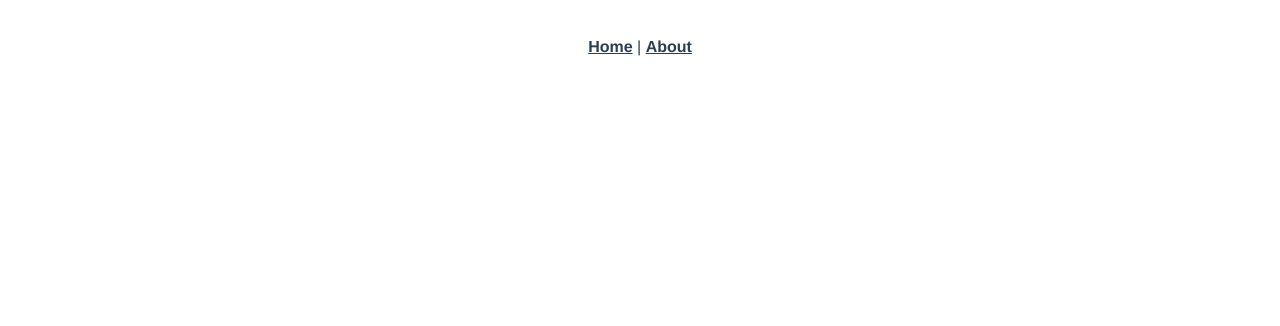
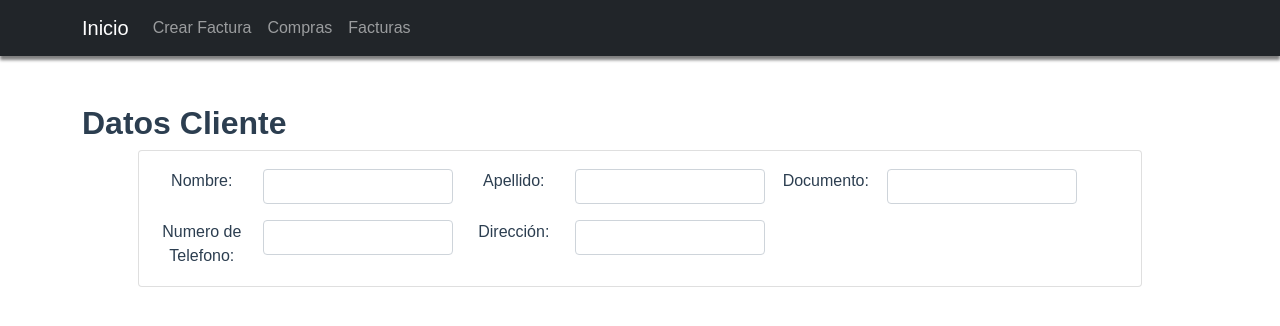
Before and after one commit to julianNot/electronicsDigital, a Vue app: page /create in a window 1280 px wide. Before the commit this address had no page. Shown: the top 326 px of the page. Built offline with nearby package versions, Linux system fonts and the light colour scheme.

Commit message:
definicion de fuentes, font-size y navbar

```diff
--- a/package.json
+++ b/package.json
@@ -8,6 +8,7 @@
     "lint": "vue-cli-service lint"
   },
   "dependencies": {
+    "bootstrap": "^5.1.3",
     "core-js": "^3.6.5",
     "vue": "^3.0.0",
     "vue-router": "^4.0.0-0",
--- a/src/App.vue
+++ b/src/App.vue
@@ -1,14 +1,22 @@
 <template>
-  <div id="nav">
-    <router-link to="/">Home</router-link> |
-    <router-link to="/about">About</router-link>
-  </div>
+  <Navbar/>
   <router-view/>
 </template>
 
+<script>
+import Navbar from '@/components/Navbar.vue';
+
+export default {
+  components : {
+    Navbar,
+  }
+
+}
+</script>
+
 <style>
 #app {
-  font-family: Avenir, Helvetica, Arial, sans-serif;
+  font-family: "DM Sans", sans-serif;
   -webkit-font-smoothing: antialiased;
   -moz-osx-font-smoothing: grayscale;
   text-align: center;
@@ -24,7 +32,7 @@
   color: #2c3e50;
 }
 
-#nav a.router-link-exact-active {
+.nav a.router-link-exact-active {
   color: #42b983;
 }
 </style>
--- /dev/null
+++ b/src/components/Navbar.vue
@@ -0,0 +1,64 @@
+<template>
+  <header>
+    <nav class="navbar navbar-expand-lg navbar-dark bg-dark">
+    <div class="container-fluid container">
+      <router-link class="navbar-brand" to="/" @click="cleanActivates">Inicio</router-link>
+      <button class="navbar-toggler" type="button" data-bs-toggle="collapse" data-bs-target="#navbarNavDropdown" aria-controls="navbarNavDropdown" aria-expanded="false" aria-label="Toggle navigation">
+        <span class="navbar-toggler-icon"></span>
+      </button>
+      <div class="collapse navbar-collapse" id="navbarNavDropdown">
+        <ul class="navbar-nav">
+          <li class="nav-item">
+            <router-link class="nav-link" :class="activeCreate" @click="changeStateLink(1)" to="/create">Crear Factura</router-link>
+          </li>
+          <li class="nav-item">
+            <router-link class="nav-link" :class="activeBuy" @click="changeStateLink(2)" to="/">Compras</router-link>
+          </li>
+          <li class="nav-item">
+            <router-link class="nav-link" :class="activeSell" @click="changeStateLink(3)" to="/">Facturas</router-link>
+          </li>
+        </ul>
+      </div>
+    </div>
+    </nav>
+  </header>
+</template>
+
+<script>
+export default {
+  data(){
+    return{
+      activeCreate : '',
+      activeBuy : '',
+      activeSell : '',
+    }
+  },
+  methods : {
+    changeStateLink(numbActive){
+      this.cleanActivates()
+      if (numbActive == 1){
+        this.activeCreate = 'active'
+      }else if(numbActive == 2){
+        this.activeBuy = 'active'
+      }else{
+        this.activeSell = 'active'
+      }
+    },
+    cleanActivates(){
+      this.activeCreate = ''
+      this.activeBuy = ''
+      this.activeSell = ''
+    }
+  }
+};
+</script>
+
+<style>
+header{
+  position: sticky;
+  z-index: 1000;
+  top: 0;
+  min-width: 100%;
+  box-shadow:0px 4px 3px rgba(0,0,0,.5);
+}
+</style>
--- /dev/null
+++ b/src/css/style.css
@@ -0,0 +1,5 @@
+* {
+  box-sizing: border-box;
+  margin: 0;
+  padding: 0;
+}
--- a/src/main.js
+++ b/src/main.js
@@ -2,5 +2,10 @@ import { createApp } from 'vue'
 import App from './App.vue'
 import router from './router'
 import store from './store'
+/* Importar Boostrap */
+import "bootstrap"
+import "bootstrap/dist/css/bootstrap.min.css"
+/* Importar hoja de estilos */
+import './css/style.css'
 
 createApp(App).use(store).use(router).mount('#app')
--- a/src/router/index.js
+++ b/src/router/index.js
@@ -14,7 +14,13 @@ const routes = [
     // this generates a separate chunk (about.[hash].js) for this route
     // which is lazy-loaded when the route is visited.
     component: () => import(/* webpackChunkName: "about" */ '../views/About.vue')
+  },
+  {
+    path: '/create',
+    name: 'CreateInvoices',
+    component: () => import('@/views/CreateInvoices.vue')
   }
+
 ]
 
 const router = createRouter({
--- a/src/views/CreateInvoices.vue
+++ b/src/views/CreateInvoices.vue
@@ -1,13 +1,59 @@
 <template>
-  TODO:crear facturas
+  <div class="container mt-5">
+      <h2>Datos Cliente</h2>
+    <form action="" class="card">
+      <section class="d-flex">
+        <label for="i-name" class="">Nombre:</label>
+        <input type="text" class="form-control" id="i-name">
+        <label for="i-lastName">Apellido:</label>
+        <input type="text" class="form-control" id="i-lastName">
+        <label for="i-id">Documento:</label>
+        <input type="tel" class="form-control" id="i-id">
+      </section>
+      <section class="d-flex">
+        <label for="i-phone">Numero de Telefono:</label>
+        <input type="tel" class="form-control" id="i-phone">
+        <label for="i-city">Dirección:</label>
+        <input type="text" class="form-control" id="i-city">
+      </section>
+    </form>
+  </div>
 </template>
 
 <script>
+
 export default {
+  components : {
+  }
 
 }
 </script>
 
 <style>
+form {
+  padding: 10px;
+  margin: 0 auto;
+  max-width: 90%;
+}
+
+form label{
+  display: inline-block;
+  width: 90px;
+  margin: 8px;
+  font-size: 1.0rem;
+  font-weight: 500;
+}
+
+form input{
+  max-width: 190px;
+  max-height: 35px;
+  margin: 8px;
+}
+
+h2{
+  text-align: left;
+  font-size: 2.0rem;
+  font-weight: 700;
+}
 
 </style>
--- a/src/views/Home.vue
+++ b/src/views/Home.vue
@@ -2,7 +2,6 @@
   <div class="home">
     <img alt="Vue logo" src="../assets/logo.png">
     <HelloWorld msg="Welcome to Your Vue.js App"/>
-    <HelloWorld msg="Harry"/>
   </div>
 </template>
 
@@ -13,7 +12,7 @@ import HelloWorld from '@/components/HelloWorld.vue'
 export default {
   name: 'Home',
   components: {
-    HelloWorld
+    HelloWorld,
   }
 }
 </script>
```
Also changed, not shown: 1 other file (tests, documents, lock files or other folders).
